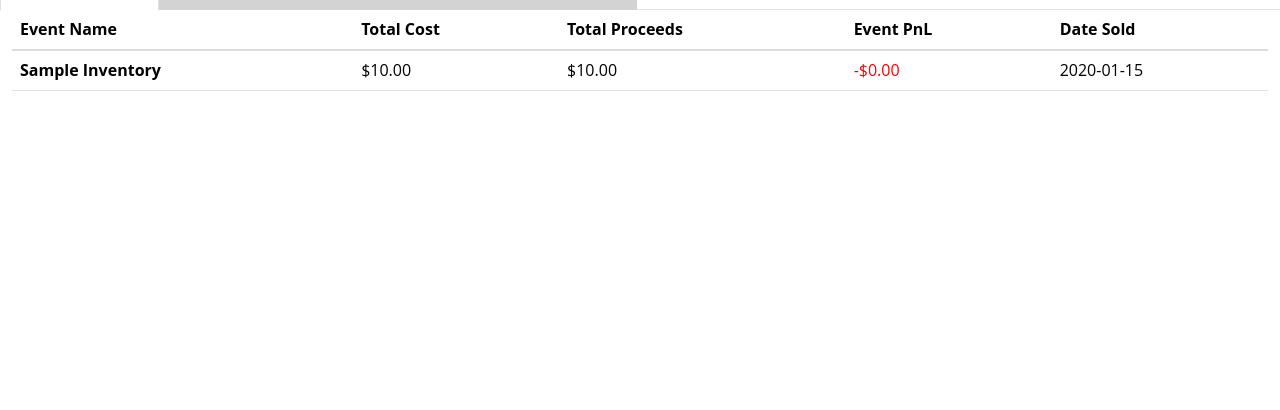
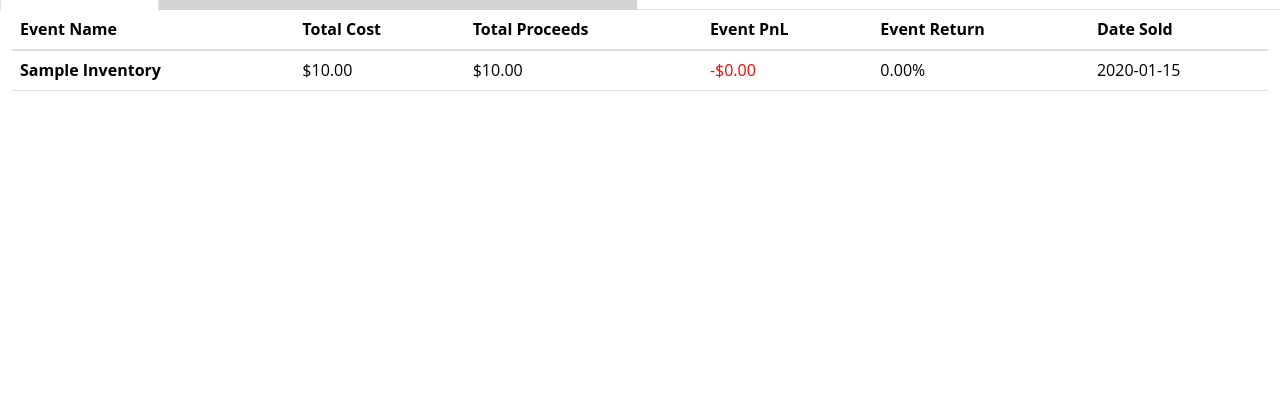
Before and after one commit to ColdCutConnoisseur/TicketTracker, a Flask app: page / in a window 1280 px wide. Shown: the part 151-561 px from the top of the page. Run offline with Flask 3, Linux system fonts and the light colour scheme; tables that the repository leaves empty hold one stand-in row (values such as "Sample post"); some libraries are stand-ins or nearby versions.

Commit message:
Added event_return attrib for closed_inventory tab

```diff
--- a/app.py
+++ b/app.py
@@ -242,7 +242,7 @@ def index():
     calendar_mapping_now = create_and_return_calendar_map(current_year, current_month)
 
     # Closed Inventory
-    closed_headers = ["Event Name", "Total Cost", "Total Proceeds", "Event PnL", "Date Sold"]
+    closed_headers = ["Event Name", "Total Cost", "Total Proceeds", "Event PnL", "Event Return", "Date Sold"]
     closed_inventory = fetch_closed_inventory()
 
     # Open Inventory
--- a/templates/new_index.html
+++ b/templates/new_index.html
@@ -62,6 +62,7 @@
         <tbody>
           {% for c_inv in closed_inventory %}
           {% set profit = (c_inv.sale_total_proceeds | noNull) - c_inv.total_cost %}
+          {% set event_return = ((c_inv.sale_total_proceeds - c_inv.total_cost) / c_inv.total_cost) * 100 if c_inv.sale_total_proceeds else 0 %}
             <tr>
               <th role="row">{{ c_inv.event_name | formatEventName }}</th>
               <td>{{ '${0:0.2f}'.format(c_inv.total_cost) }}</td>
@@ -72,10 +73,12 @@
                 <td style="color: red;">{{ '-${0:0.2f}'.format(profit | abs) }}</td>
               {% endif %}
 
+              <td>{{ '{0:0.2f}%'.format(event_return) }}</td>
+
               {% if c_inv.sale_payout_date is none %}
-              <td>Not Sold</td>
+                <td>Not Sold</td>
               {% else %}
-              <td>{{ c_inv.sale_payout_date.strftime('%Y-%m-%d') }}</td>
+                <td>{{ c_inv.sale_payout_date.strftime('%Y-%m-%d') }}</td>
               {% endif %}
             </tr>
           {% endfor %}
```
